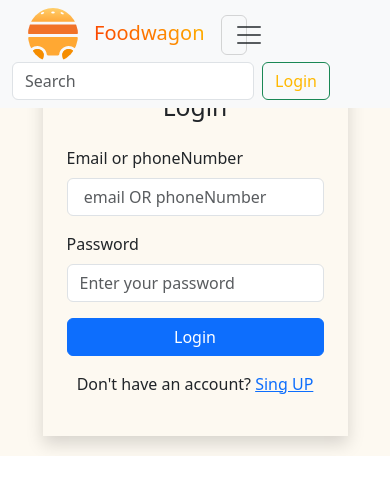
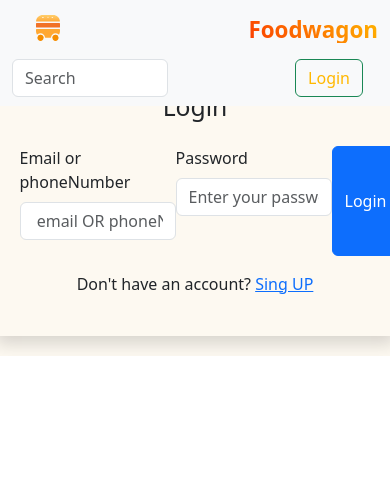
Before and after one commit to virat65/LastFoodwagon, a React (Vite) app in the folder frontend/: page /login in a window 390 px wide. Shown: the top 494 px of the page. Built offline with nearby package versions, Linux system fonts and the light colour scheme.

Commit message:
maked navbar responsive

```diff
--- a/frontend/src/components/Home/Third/Third.css
+++ b/frontend/src/components/Home/Third/Third.css
@@ -15,8 +15,26 @@
   padding: 20px 0px ;
 }
 .text{
-  width: 80%;
+  width: 100%;
   /* background-color: aqua; */
   justify-content: center;
   text-align: center;
 }
+
+.card-design img{
+  border-radius: 0px !important
+  ;
+  width: auto;
+  height: 90px;
+  /* border: 2px solid black */
+  ;
+  object-fit: contain !important;
+}
+@media (max-width:500px) {
+  .card-design{
+    width: 100vw !important
+    ;
+    /* border: 2px solid black; */
+  }
+
+}
--- a/frontend/src/components/Home/Third/Third.jsx
+++ b/frontend/src/components/Home/Third/Third.jsx
@@ -7,8 +7,8 @@ const Third = () => {
       <div className="container">
         <h2>How does it work </h2>
         <div className="card">
-          <div className="row">
-            <div className="col-sm-6 col-md-3 mb-6 card-design">
+          <div className="row show-cards ">
+            <div className="col-12 col-lg-6 mb-6 card-design w-50 mb-2">
               <div className="text-center">
                 <img
                   className="shadow-icon"
@@ -22,7 +22,7 @@ const Third = () => {
                 </p>
               </div>
             </div>
-            <div className="col-sm-6 col-md-3 mb-6 card-design">
+            <div className="col-12 col-lg-6 mb-6 card-design w-50 mb-2">
               <div className="text-center">
                 <img
                   className="shadow-icon"
@@ -36,7 +36,7 @@ const Third = () => {
                 </p>
               </div>
             </div>
-            <div className="col-sm-6 col-md-3 mb-6">
+            <div className="col-12 col-lg-6 mb-6 card-design w-50 mt-2">
               <div className="text-center">
                 <img
                   className="shadow-icon"
@@ -51,10 +51,10 @@ const Third = () => {
                 </p>
               </div>
             </div>
-            <div className="col-sm-6 col-md-3 mb-6">
+            <div className="col-12 col-lg-6 mb-6 card-design w-50 mt-2">
               <div className="text-center">
                 <img
-                  className="shadow-icon"
+                  className="shadow-icon img-fluid"
                   src={images.meals}
                   height="112"
                   alt="..."
--- a/frontend/src/components/Navbar/Navbar.css
+++ b/frontend/src/components/Navbar/Navbar.css
@@ -2,6 +2,10 @@
  background: linear-gradient(50deg, #fb3c00, #ffb800);
  -webkit-background-clip: text;
  -webkit-text-fill-color: transparent;
+ margin:0 40px 0 0;
+ font-weight: 900;
+ font-size: 1.4rem;
+ /* border: 2px solid black; */
 }
 
 .gap{
@@ -29,9 +33,12 @@ margin: 0;
 
 
 }
-
+button{
+  width: auto !important;
+}
 .colour{
   color:  #ffb800;
+  width: auto;
 }
 .nav-second{
   display: flex;
@@ -46,3 +53,44 @@ margin: 0;
   font-style: underline;
   text-decoration: underline;
 }
+.navbar-brand img{
+    object-fit: cover;
+    /* border: 2px solid black; */
+    height: auto;
+    width: 3vw;
+    border-radius: 0;
+padding: 2px;
+}
+
+@media (max-width:620px) {
+.navbar-brand{
+  width: 100vw;
+    /* border: 2px solid black; */
+    display: flex;
+    height: 40px;
+    justify-content: space-between;
+
+} .navbar-brand img{
+  height: auto;
+  width: 40px;
+  /* padding: 5px; */
+  /* border: 2px solid black; */
+  object-fit: contain;
+}
+.nav-third{
+  width: 100vw;
+  display: flex !important;
+  margin-top: 10px
+  ;
+  margin-right: 0;
+  height: 40px;
+  justify-content: space-between;
+}
+form{
+  width: 90vw; display: flex !important; justify-content: space-between;
+} form input{
+  width: 40vw !important;
+  min-width: 100px;
+  border: 2px solid red;
+}
+}
--- a/frontend/src/components/Navbar/Navbar.jsx
+++ b/frontend/src/components/Navbar/Navbar.jsx
@@ -30,17 +30,7 @@ const Navbar = () => {
               <span className=" ms-3 logotext">Foodwagon</span>
             </a>
 
-            <button
-              className="navbar-toggler "
-              type="button"
-              data-bs-toggle="collapse"
-              data-bs-target="#navbarSupportedContent"
-              aria-controls="navbarSupportedContent"
-              aria-expanded="false"
-              aria-label="Toggle navigation"
-            >
-              <span className="navbar-toggler-icon"></span>
-            </button>
+
           </div>
           <div className="nav-second ">
             <div className="welcomeMessage d-none d-md-block  ">
@@ -55,7 +45,7 @@ const Navbar = () => {
               <p>
                 Deliver to :{" "}
                 <span>
-                  <i className="fa-solid fa-location-dot mx-1 colour"></i>
+                  <i className="fa-solid fa-location-dot mx-1 colour w-auto" ></i>
                 </span>
                 <span className="ms-2">Current Location </span>
                 <span>Mirpur 1 Bus Stand, Dhaka</span>
@@ -63,22 +53,22 @@ const Navbar = () => {
             </div>
           </div>
 
-          <div className="nav-third me-5">
-            <form className="d-flex">
+          <div className="nav-third me-lg-5 d-flex justify-content-between ">
+            <form className="d-flex ">
               <input
                 className="form-control me-2"
                 type="search"
                 placeholder="Search"
                 aria-label="Search"
               />
-            </form>
+
             {availableCookie ? (
               <button
                 className="btn btn-outline-success colour"
-                href="#"
+                href="#" type="button"
                 onClick={() => setSidebarOpen(true)}
               >
-                profile
+                Profile
               </button>
             ) : (
               <Link aria-current="page" to={"/login"}>
@@ -90,7 +80,7 @@ const Navbar = () => {
                   Login
                 </button>
               </Link>
-            )}
+            )} </form>
           </div>
         </div>
       </nav>
```
